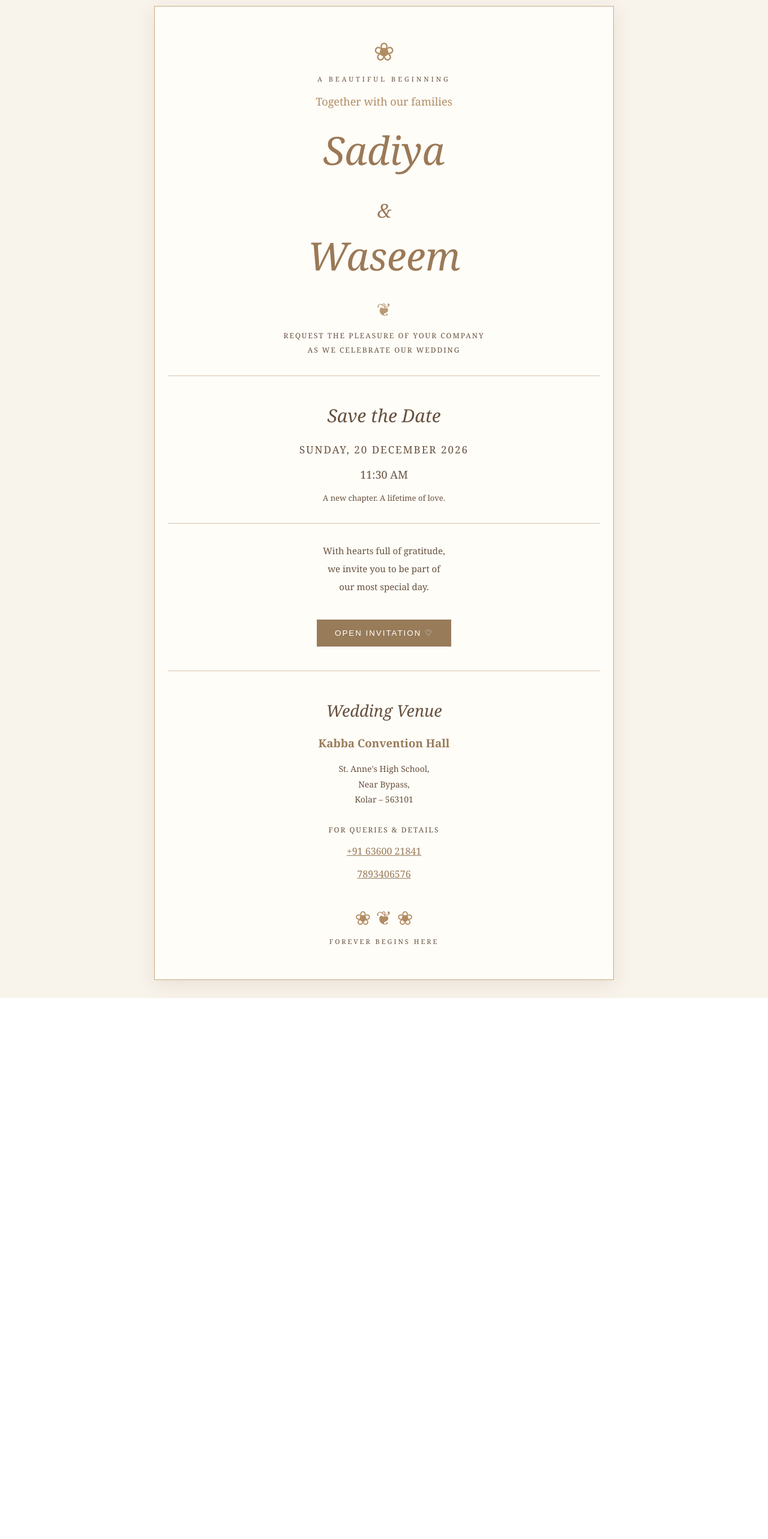
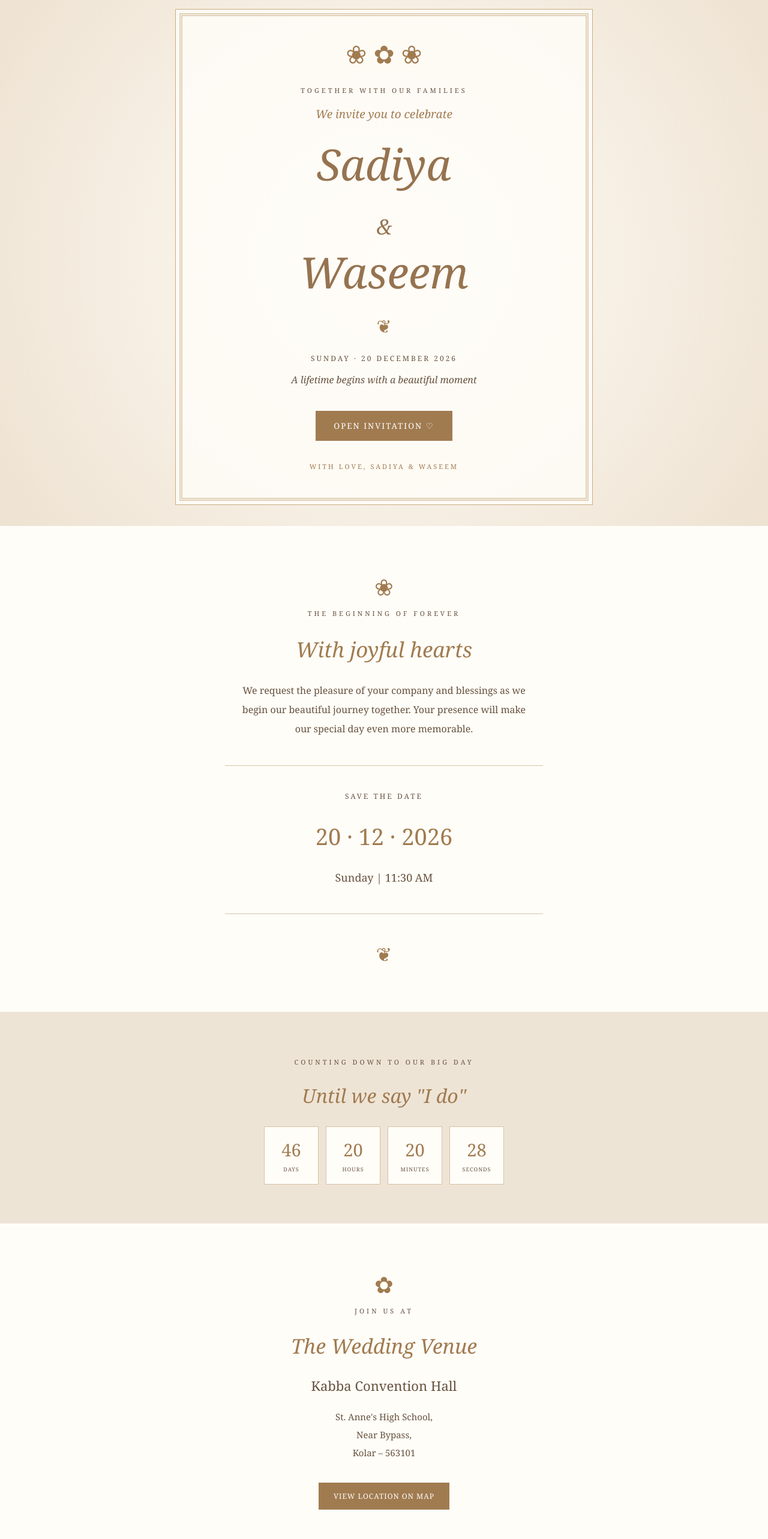
Before and after one commit to sharieffsadiya1-coder/sadiya-waseem-wedding, a Next.js app: page / in a window 1280 px wide. Shown: the part 20-2586 px from the top of the page at 60% size. Before the commit the page ends 1684 px from the top, so only its background shows below. Built offline with nearby package versions, Linux system fonts and the light colour scheme.

Commit message:
Update page.js

```diff
--- a/app/page.js
+++ b/app/page.js
@@ -1,151 +1,317 @@
 
 "use client";
 
-import { useState } from "react";
+import { useEffect, useRef, useState } from "react";
 
 export default function WeddingPage() {
   const [opened, setOpened] = useState(false);
+  const [playing, setPlaying] = useState(false);
+  const [timeLeft, setTimeLeft] = useState({
+    days: 0,
+    hours: 0,
+    minutes: 0,
+    seconds: 0
+  });
+
+  const audioRef = useRef(null);
+
+  useEffect(() => {
+    const weddingDate = new Date("2026-12-20T11:30:00+05:30");
+
+    const updateCountdown = () => {
+      const difference = weddingDate.getTime() - Date.now();
+      const remaining = Math.max(0, difference);
+
+      setTimeLeft({
+        days: Math.floor(remaining / (1000 * 60 * 60 * 24)),
+        hours: Math.floor((remaining / (1000 * 60 * 60)) % 24),
+        minutes: Math.floor((remaining / (1000 * 60)) % 60),
+        seconds: Math.floor((remaining / 1000) % 60)
+      });
+    };
+
+    updateCountdown();
+    const timer = setInterval(updateCountdown, 1000);
+
+    return () => clearInterval(timer);
+  }, []);
+
+  const toggleMusic = async () => {
+    if (!audioRef.current) return;
+
+    try {
+      if (playing) {
+        audioRef.current.pause();
+        setPlaying(false);
+      } else {
+        await audioRef.current.play();
+        setPlaying(true);
+      }
+    } catch {
+      alert("We'll add your wedding music in the next step!");
+    }
+  };
+
+  const gold = "#a17b50";
 
   return (
     <main style={{
       background: "#f8f3eb",
+      color: "#66513e",
+      fontFamily: "Georgia, serif",
+      textAlign: "center",
       minHeight: "100vh",
-      padding: "30px 15px",
-      color: "#66513e",
-      textAlign: "center",
-      fontFamily: "Georgia, serif"
+      overflow: "hidden"
+    }}>
+
+      <audio
+        ref={audioRef}
+        src="/music.mp3"
+        loop
+        onPause={() => setPlaying(false)}
+        onPlay={() => setPlaying(true)}
+      />
+
+      {/* Welcome screen */}
+      <section style={{
+        minHeight: "100vh",
+        display: "flex",
+        alignItems: "center",
+        justifyContent: "center",
+        padding: "35px 18px",
+        background: "radial-gradient(circle, #fffdf8, #eee2d1)"
       }}>
         <div style={{
-        maxWidth: "720px",
-        margin: "auto",
-        background: "#fffdf8",
+          width: "100%",
+          maxWidth: "650px",
+          padding: "45px 22px",
           border: "1px solid #c9ad83",
-        padding: "45px 22px",
-        boxShadow: "0 8px 30px rgba(100,70,40,0.10)"
+          outline: "5px double #e1d0b8",
+          outlineOffset: "-12px",
+          background: "rgba(255,253,248,0.85)"
         }}>
-        <div style={{ fontSize: "42px", color: "#b18b61" }}>❀</div>
+          <div style={{ fontSize: "42px", color: gold }}>
+            ❀ ✿ ❀
+          </div>
 
-        <p style={{ letterSpacing: "4px", fontSize: "11px" }}>
-          A BEAUTIFUL BEGINNING
+          <p style={{
+            letterSpacing: "4px",
+            fontSize: "11px",
+            marginTop: "25px"
+          }}>
+            TOGETHER WITH OUR FAMILIES
           </p>
 
-        <p style={{ fontSize: "18px", color: "#b18b61" }}>
-          Together with our families
+          <p style={{
+            fontSize: "19px",
+            fontStyle: "italic",
+            color: gold
+          }}>
+            We invite you to celebrate
           </p>
 
           <h1 style={{
-          fontSize: "clamp(38px, 9vw, 65px)",
+            fontSize: "clamp(43px, 10vw, 72px)",
+            lineHeight: "1.25",
             fontWeight: "normal",
             fontStyle: "italic",
-          color: "#9b7957",
+            color: "#96734f",
             margin: "25px 0"
           }}>
             Sadiya
             <br />
-          <span style={{ fontSize: "32px" }}>&</span>
+            <span style={{ fontSize: "35px" }}>&</span>
             <br />
             Waseem
           </h1>
 
-        <div style={{ fontSize: "30px", color: "#b99b76" }}>❦</div>
+          <div style={{ fontSize: "30px", color: gold }}>❦</div>
 
           <p style={{
+            letterSpacing: "3px",
+            fontSize: "12px",
+            marginTop: "25px"
+          }}>
+            SUNDAY · 20 DECEMBER 2026
+          </p>
+
+          <p style={{ fontStyle: "italic", fontSize: "16px" }}>
+            A lifetime begins with a beautiful moment
+          </p>
+
+          <button
+            onClick={() => {
+              setOpened(true);
+              setTimeout(() => {
+                document.getElementById("invitation")?.scrollIntoView({
+                  behavior: "smooth"
+                });
+              }, 100);
+            }}
+            style={{
+              marginTop: "25px",
+              padding: "16px 30px",
+              background: gold,
+              color: "white",
+              border: "none",
               letterSpacing: "2px",
-          fontSize: "12px",
-          lineHeight: "2"
+              cursor: "pointer",
+              fontFamily: "Georgia, serif"
+            }}
+          >
+            OPEN INVITATION ♡
+          </button>
+
+          <p style={{
+            fontSize: "11px",
+            letterSpacing: "3px",
+            marginTop: "35px",
+            color: gold
           }}>
-          REQUEST THE PLEASURE OF YOUR COMPANY
-          <br />
-          AS WE CELEBRATE OUR WEDDING
+            WITH LOVE, SADIYA & WASEEM
+          </p>
+        </div>
+      </section>
+
+      {/* Invitation details */}
+      <section
+        id="invitation"
+        style={{
+          padding: "75px 20px",
+          background: "#fffdf8"
+        }}
+      >
+        <div style={{ fontSize: "38px", color: gold }}>❀</div>
+
+        <p style={{ letterSpacing: "4px", fontSize: "11px" }}>
+          THE BEGINNING OF FOREVER
+        </p>
+
+        <h2 style={{
+          fontSize: "35px",
+          fontWeight: "normal",
+          fontStyle: "italic",
+          color: gold
+        }}>
+          With joyful hearts
+        </h2>
+
+        <p style={{
+          maxWidth: "480px",
+          margin: "25px auto",
+          lineHeight: "2",
+          fontSize: "16px"
+        }}>
+          We request the pleasure of your company and blessings
+          as we begin our beautiful journey together.
+          Your presence will make our special day even more memorable.
         </p>
 
         <div style={{
-          margin: "30px auto",
-          borderTop: "1px solid #d7c2a5",
-          borderBottom: "1px solid #d7c2a5",
-          padding: "20px"
+          maxWidth: "500px",
+          margin: "45px auto",
+          padding: "30px 15px",
+          borderTop: "1px solid #d8c4a7",
+          borderBottom: "1px solid #d8c4a7"
         }}>
+          <p style={{ letterSpacing: "3px", fontSize: "12px" }}>
+            SAVE THE DATE
+          </p>
+
           <h2 style={{
+            fontSize: "38px",
             fontWeight: "normal",
-            fontStyle: "italic",
-            fontSize: "30px"
+            color: gold
           }}>
-            Save the Date
+            20 · 12 · 2026
           </h2>
 
-          <p style={{ letterSpacing: "2px", fontSize: "17px" }}>
-            SUNDAY, 20 DECEMBER 2026
+          <p style={{ fontSize: "18px" }}>Sunday | 11:30 AM</p>
+        </div>
+
+        <div style={{ fontSize: "32px", color: gold }}>❦</div>
+      </section>
+
+      {/* Countdown */}
+      <section style={{
+        padding: "65px 15px",
+        background: "#eee4d6"
+      }}>
+        <p style={{ letterSpacing: "4px", fontSize: "11px" }}>
+          COUNTING DOWN TO OUR BIG DAY
         </p>
 
-          <p style={{ fontSize: "18px" }}>11:30 AM</p>
-          <p style={{ fontSize: "13px" }}>
-            A new chapter. A lifetime of love.
-          </p>
+        <h2 style={{
+          fontSize: "32px",
+          fontStyle: "italic",
+          fontWeight: "normal",
+          color: gold
+        }}>
+          Until we say "I do"
+        </h2>
+
+        <div style={{
+          display: "flex",
+          justifyContent: "center",
+          flexWrap: "wrap",
+          gap: "12px",
+          marginTop: "30px"
+        }}>
+          {[
+            ["DAYS", timeLeft.days],
+            ["HOURS", timeLeft.hours],
+            ["MINUTES", timeLeft.minutes],
+            ["SECONDS", timeLeft.seconds]
+          ].map(([label, value]) => (
+            <div key={label} style={{
+              background: "#fffdf8",
+              padding: "18px 12px",
+              minWidth: "65px",
+              border: "1px solid #d7c2a5"
+            }}>
+              <div style={{
+                fontSize: "29px",
+                color: gold
+              }}>
+                {String(value).padStart(2, "0")}
               </div>
+              <div style={{
+                fontSize: "9px",
+                letterSpacing: "1px",
+                marginTop: "7px"
+              }}>
+                {label}
+              </div>
+            </div>
+          ))}
+        </div>
+      </section>
 
-        <p style={{ fontSize: "15px", lineHeight: "2" }}>
-          With hearts full of gratitude,
-          <br />
-          we invite you to be part of
-          <br />
-          our most special day.
+      {/* Venue */}
+      <section style={{
+        padding: "75px 20px",
+        background: "#fffdf8"
+      }}>
+        <div style={{ fontSize: "38px", color: gold }}>✿</div>
+
+        <p style={{ letterSpacing: "4px", fontSize: "11px" }}>
+          JOIN US AT
         </p>
 
-        <button
-          onClick={() => setOpened(!opened)}
-          style={{
-            marginTop: "25px",
-            padding: "15px 30px",
-            background: "#987b59",
-            color: "white",
-            border: "none",
-            letterSpacing: "2px",
-            cursor: "pointer"
-          }}
-        >
-          {opened ? "CLOSE ♡" : "OPEN INVITATION ♡"}
-        </button>
-
-        {opened && (
-          <div style={{
-            marginTop: "25px",
-            padding: "25px 15px",
-            background: "#f8f1e7",
-            lineHeight: "1.8"
+        <h2 style={{
+          fontSize: "34px",
+          fontStyle: "italic",
+          fontWeight: "normal",
+          color: gold
         }}>
-            <h2 style={{ fontStyle: "italic" }}>
-              With Love & Joy
+          The Wedding Venue
         </h2>
 
-            <p>
-              Your presence and blessings would mean the world to us.
-              We cannot wait to celebrate this special day with you!
-            </p>
-
-            <div style={{ fontSize: "28px", color: "#b18b61" }}>
-              ❀ ❦ ❀
-            </div>
-          </div>
-        )}
-
-        <div style={{
-          marginTop: "40px",
-          borderTop: "1px solid #d7c2a5",
-          paddingTop: "25px"
-        }}>
-          <h2 style={{
-            fontSize: "27px",
-            fontWeight: "normal",
-            fontStyle: "italic"
-          }}>
-            Wedding Venue
-          </h2>
-
-          <h3 style={{ color: "#987b59" }}>
+        <h3 style={{ fontSize: "22px", fontWeight: "normal" }}>
           Kabba Convention Hall
         </h3>
 
-          <p style={{ fontSize: "14px", lineHeight: "1.8" }}>
+        <p style={{ lineHeight: "2", fontSize: "15px" }}>
           St. Anne's High School,
           <br />
           Near Bypass,
@@ -153,39 +319,95 @@ export default function WeddingPage() {
           Kolar – 563101
         </p>
 
-          <p style={{
-            marginTop: "30px",
-            fontSize: "12px",
-            letterSpacing: "2px"
+        <a
+          href="https://www.google.com/maps/search/?api=1&query=Kabba+Convention+Hall+St+Annes+High+School+Near+Bypass+Kolar+563101"
+          target="_blank"
+          rel="noreferrer"
+          style={{
+            display: "inline-block",
+            marginTop: "20px",
+            padding: "14px 25px",
+            background: gold,
+            color: "white",
+            textDecoration: "none",
+            letterSpacing: "1px",
+            fontSize: "12px"
+          }}
+        >
+          VIEW LOCATION ON MAP
+        </a>
+      </section>
+
+      {/* Contacts */}
+      <section style={{
+        padding: "65px 20px",
+        background: "#eee4d6"
       }}>
-            FOR QUERIES & DETAILS
+        <div style={{ fontSize: "35px", color: gold }}>❀</div>
+
+        <h2 style={{
+          fontSize: "31px",
+          fontStyle: "italic",
+          fontWeight: "normal"
+        }}>
+          We would love to hear from you
+        </h2>
+
+        <p style={{ letterSpacing: "2px", fontSize: "11px" }}>
+          FOR ANY QUERIES
         </p>
 
-          <p>
-            <a href="tel:+916360021841" style={{ color: "#987b59" }}>
+        <p style={{ marginTop: "25px" }}>
+          <a href="tel:+916360021841" style={{ color: gold }}>
             +91 63600 21841
           </a>
         </p>
 
         <p>
-            <a href="tel:7893406576" style={{ color: "#987b59" }}>
+          <a href="tel:7893406576" style={{ color: gold }}>
             7893406576
           </a>
         </p>
-        </div>
+
+        <button
+          onClick={toggleMusic}
+          style={{
+            marginTop: "25px",
+            padding: "14px 25px",
+            background: "#987b59",
+            color: "white",
+            border: "none",
+            cursor: "pointer",
+            letterSpacing: "1px",
+            fontFamily: "Georgia, serif"
+          }}
+        >
+          {playing ? "Ⅱ PAUSE MUSIC" : "♫ PLAY WEDDING MUSIC"}
+        </button>
 
         <div style={{
-          marginTop: "40px",
-          fontSize: "32px",
-          color: "#b18b61"
+          fontSize: "38px",
+          color: gold,
+          marginTop: "45px"
         }}>
           ❀ ❦ ❀
         </div>
 
-        <p style={{ letterSpacing: "3px", fontSize: "11px" }}>
+        <p style={{
+          letterSpacing: "3px",
+          fontSize: "11px"
+        }}>
           FOREVER BEGINS HERE
         </p>
-      </div>
+
+        <p style={{
+          fontStyle: "italic",
+          fontSize: "18px",
+          color: gold
+        }}>
+          Sadiya & Waseem
+        </p>
+      </section>
     </main>
   );
 }
```
Lines whose indentation alone changed are shown as unchanged.
